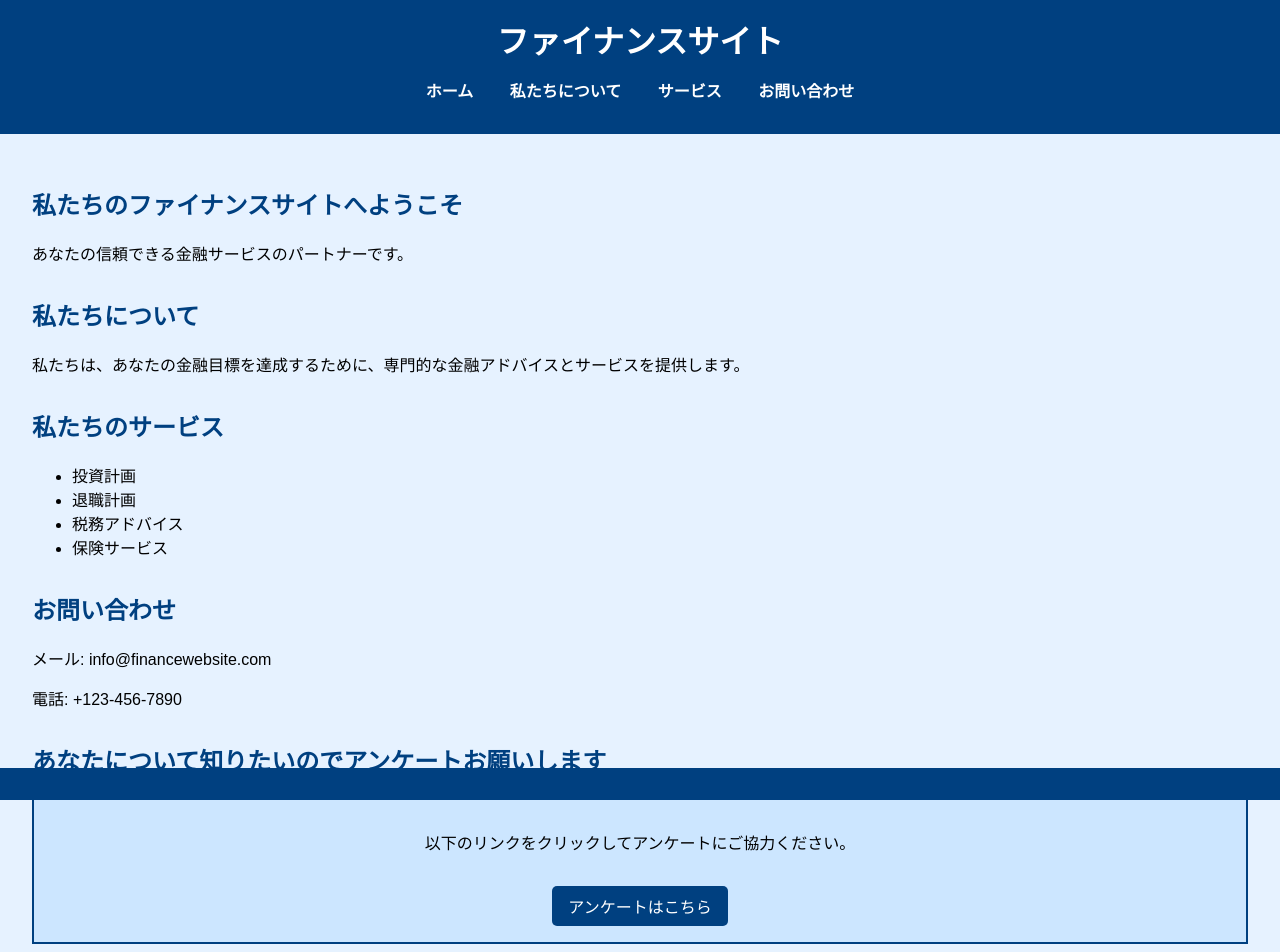
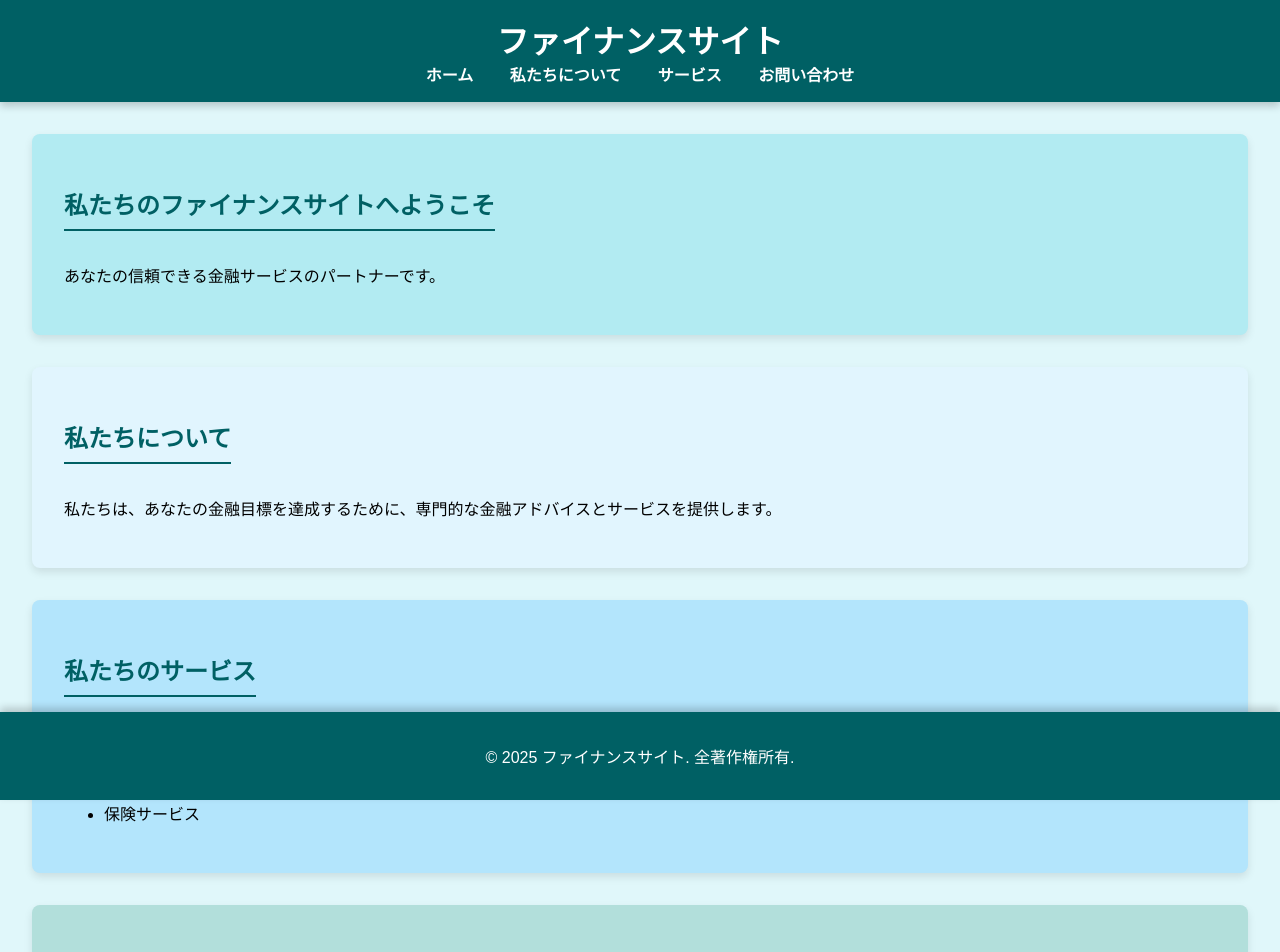
Before and after one commit to Kounando/money, a plain HTML site: page index.html in a window 1280 px wide. Shown: the top 952 px of the page. Drawn offline with Linux system fonts and the light colour scheme; a script that the page names is missing.

Commit message:
Update index.html

```diff
--- a/index.html
+++ b/index.html
@@ -9,14 +9,15 @@
             font-family: Arial, sans-serif;
             margin: 0;
             padding: 0;
-            background-color: #e6f2ff; /* 薄い青の背景色 */
+            background-color: #e0f7fa; /* 薄い青の背景色 */
         }
 
         header {
-            background-color: #004080; /* 濃い青色 */
+            background-color: #006064; /* 濃い青緑色 */
             color: white;
             padding: 1rem 0;
             text-align: center;
+            box-shadow: 0 4px 8px rgba(0, 0, 0, 0.2);
         }
 
         header h1 {
@@ -26,6 +27,7 @@
         nav ul {
             list-style: none;
             padding: 0;
+            margin: 0;
         }
 
         nav ul li {
@@ -37,6 +39,11 @@
             color: white;
             text-decoration: none;
             font-weight: bold;
+            transition: color 0.3s;
+        }
+
+        nav ul li a:hover {
+            color: #ffeb3b; /* 黄色 */
         }
 
         main {
@@ -45,17 +52,50 @@
 
         section {
             margin-bottom: 2rem;
+            padding: 2rem;
+            border-radius: 8px;
+            box-shadow: 0 4px 8px rgba(0, 0, 0, 0.1);
+        }
+
+        #home {
+            background-color: #b2ebf2; /* 薄い青緑色 */
+        }
+
+        #about {
+            background-color: #e1f5fe; /* 薄い青色 */
+        }
+
+        #services {
+            background-color: #b3e5fc; /* 薄い青色 */
+        }
+
+        #survey {
+            background-color: #b2dfdb; /* 薄い緑色 */
+        }
+
+        #contact {
+            background-color: #c8e6c9; /* 薄い緑色 */
         }
 
         section h2 {
-            color: #004080; /* 濃い青色 */
+            color: #006064; /* 濃い青緑色 */
+            border-bottom: 2px solid #006064;
+            display: inline-block;
+            padding-bottom: 0.5rem;
+            margin-bottom: 1rem;
         }
 
         .survey-box {
-            border: 2px solid #004080; /* 濃い青の枠線 */
-            background-color: #cce6ff; /* 薄い青の背景色 */
+            border: 2px solid #006064; /* 濃い青緑色の枠線 */
+            background-color: #b2ebf2; /* 薄い青緑色の背景色 */
             padding: 1rem;
             text-align: center;
+            box-shadow: 0 4px 8px rgba(0, 0, 0, 0.2);
+            transition: transform 0.3s;
+        }
+
+        .survey-box:hover {
+            transform: scale(1.05);
         }
 
         .survey-link {
@@ -63,19 +103,27 @@
             margin-top: 1rem;
             padding: 0.5rem 1rem;
             color: white;
-            background-color: #004080; /* 濃い青色 */
+            background-color: #006064; /* 濃い青緑色 */
             text-decoration: none;
             border-radius: 5px;
+            box-shadow: 0 4px 8px rgba(0, 0, 0, 0.2);
+            transition: background-color 0.3s, box-shadow 0.3s;
+        }
+
+        .survey-link:hover {
+            background-color: #004d40; /* さらに濃い青緑色 */
+            box-shadow: 0 6px 12px rgba(0, 0, 0, 0.3);
         }
 
         footer {
-            background-color: #004080; /* 濃い青色 */
+            background-color: #006064; /* 濃い青緑色 */
             color: white;
             text-align: center;
             padding: 1rem 0;
             position: fixed;
             bottom: 0;
             width: 100%;
+            box-shadow: 0 -4px 8px rgba(0, 0, 0, 0.2);
         }
     </style>
 </head>
@@ -109,11 +157,6 @@
                 <li>保険サービス</li>
             </ul>
         </section>
-        <section id="contact">
-            <h2>お問い合わせ</h2>
-            <p>メール: info@financewebsite.com</p>
-            <p>電話: +123-456-7890</p>
-        </section>
         <section id="survey">
             <h2>あなたについて知りたいのでアンケートお願いします</h2>
             <div class="survey-box">
@@ -121,9 +164,14 @@
                 <a href="https://example.com/survey" target="_blank" class="survey-link">アンケートはこちら</a>
             </div>
         </section>
+        <section id="contact">
+            <h2>お問い合わせ</h2>
+            <p>メール: info@financewebsite.com</p>
+            <p>電話: +123-456-7890</p>
+        </section>
     </main>
     <footer>
-
+        <p>&copy; 2025 ファイナンスサイト. 全著作権所有.</p>
     </footer>
     <script src="scripts.js"></script>
 </body>
```
